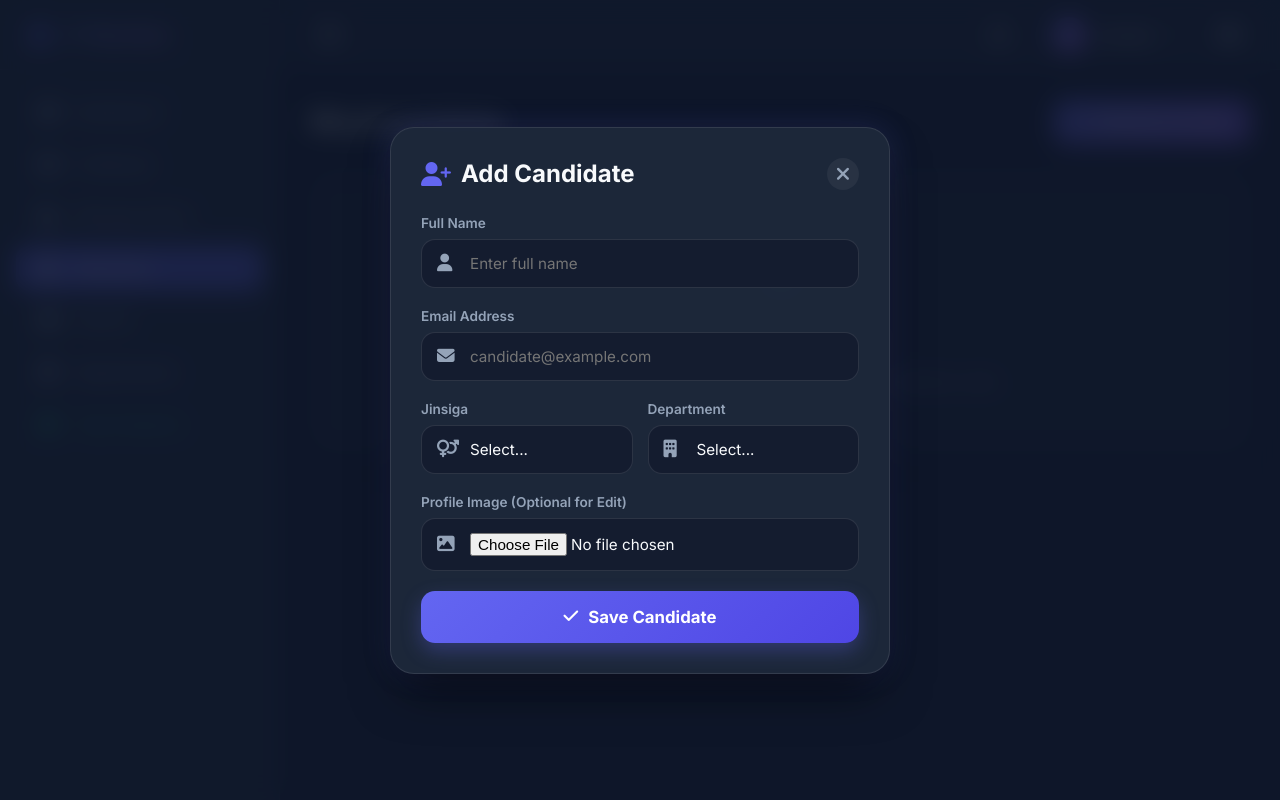
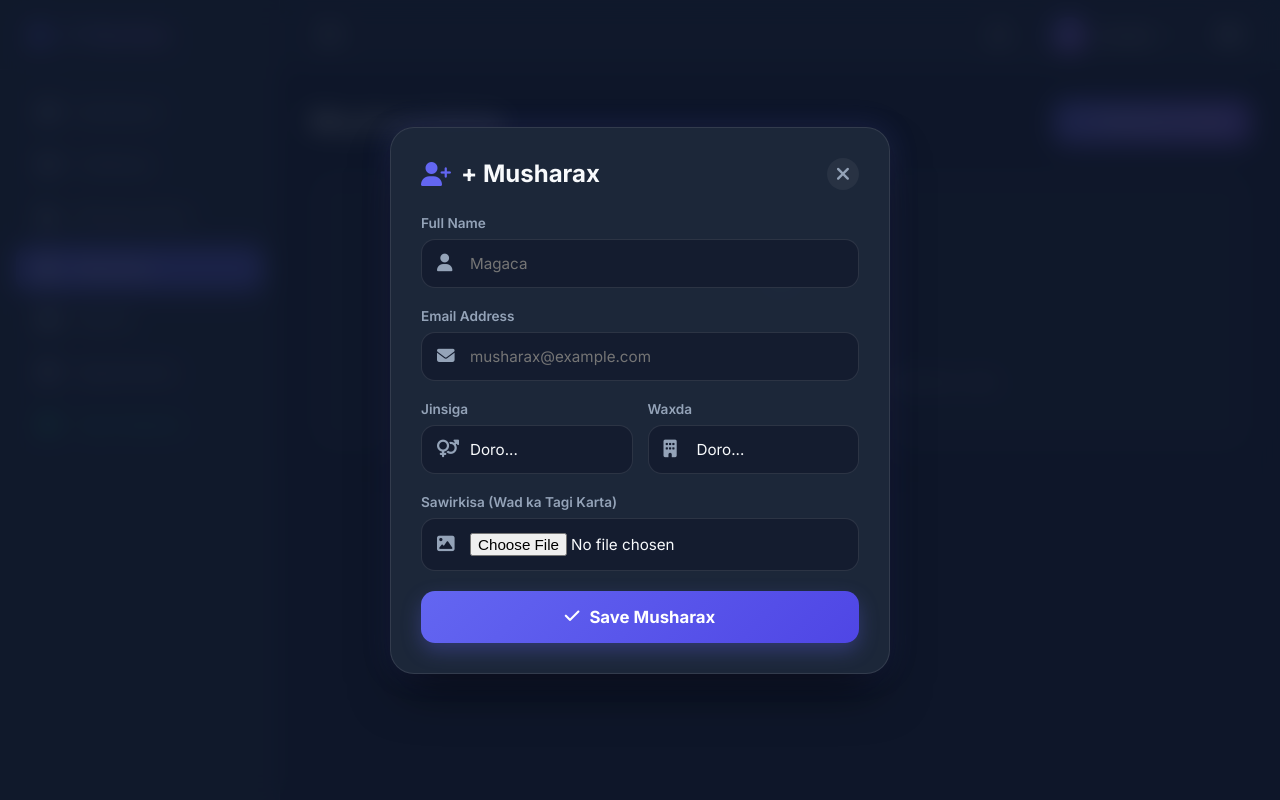
Before and after one commit to ayuu78fge2dy2tswg76fty/PElection, a Django app: page /dashboard/musharax/ in a window 1280 px wide, after a click on "Musharax Cusub". Run offline with Django 5.2, Linux system fonts and the light colour scheme; the visitor is signed in with stand-in values (Sample User, id 1); data that the repository does not hold is empty.

Commit message:
User Freindely ayan ka dhigay

```diff
--- a/PElection/adminapp/templates/adminapp/musharax.html
+++ b/PElection/adminapp/templates/adminapp/musharax.html
@@ -782,7 +782,7 @@
                 <label class="form-label">Full Name</label>
                 <div class="input-wrapper">
                     <i class="fa-solid fa-user input-icon"></i>
-                    <input type="text" name="m_name" id="m_name" class="form-control" placeholder="Enter full name" required>
+                    <input type="text" name="m_name" id="m_name" class="form-control" placeholder="Magaca" required>
                 </div>
             </div>
 
@@ -790,7 +790,7 @@
                 <label class="form-label">Email Address</label>
                 <div class="input-wrapper">
                     <i class="fa-solid fa-envelope input-icon"></i>
-                    <input type="email" name="m_email" id="m_email" class="form-control" placeholder="candidate@example.com" required>
+                    <input type="email" name="m_email" id="m_email" class="form-control" placeholder="musharax@example.com" required>
                 </div>
             </div>
 
@@ -800,18 +800,18 @@
                     <div class="input-wrapper">
                         <i class="fa-solid fa-venus-mars input-icon"></i>
                         <select name="m_gender" id="m_gender" class="form-control" required>
-                            <option value="" disabled selected>Select...</option>
+                            <option value="" disabled selected>Doro...</option>
                             <option value="lab">Lab </option>
                             <option value="dhadig">DHadig</option>
                         </select>
                     </div>
                 </div>
                 <div>
-                    <label class="form-label">Department</label>
+                    <label class="form-label">Waxda</label>
                     <div class="input-wrapper">
                         <i class="fa-solid fa-building input-icon"></i>
                         <select name="m_depadrments" id="m_depadrments" class="form-control" required>
-                            <option value="" disabled selected>Select...</option>
+                            <option value="" disabled selected>Doro...</option>
                             {% for dept in departments %}
                                 <option value="{{ dept.id }}">{{ dept.d_name|default:dept }}</option>
                             {% endfor %}
@@ -821,7 +821,7 @@
             </div>
 
             <div class="form-group">
-                <label class="form-label">Profile Image (Optional for Edit)</label>
+                <label class="form-label">Sawirkisa  (Wad ka Tagi Karta)</label>
                 <div class="input-wrapper">
                     <i class="fa-solid fa-image input-icon"></i>
                     <input type="file" name="m_image" class="form-control" accept="image/*" style="padding-left: 48px;">
@@ -829,7 +829,7 @@
             </div>
 
             <button type="submit" class="btn-submit" id="submitBtnText">
-                <i class="fa-solid fa-check"></i> Save Candidate
+                <i class="fa-solid fa-check"></i> Xare
             </button>
         </form>
     </div>
@@ -905,7 +905,7 @@
 
             <!-- Departments Breakdown Card -->
             <div class="analytics-panel panel-full">
-                <div class="panel-title"><i class="fa-solid fa-building"></i> Department Samayntoda & Guud Ahan</div>
+                <div class="panel-title"><i class="fa-solid fa-building"></i> Samaynta Waxaha & Guud Ahan</div>
                 <div class="dept-list" id="viewDeptList">
                     <!-- Dynamic Content -->
                 </div>
@@ -920,7 +920,7 @@
         <div class="delete-icon-wrapper">
             <i class="fa-solid fa-exclamation-triangle"></i>
         </div>
-        <h2 style="color: var(--text-primary); font-size: 1.5rem; margin-bottom: 15px;">Delete Candidate?</h2>
+        <h2 style="color: var(--text-primary); font-size: 1.5rem; margin-bottom: 15px;">Tirtir Musharax?</h2>
         <p class="delete-text">Ma hubtaa in aad tirtirto musharax <br><strong id="deleteCandidateName"></strong>?</p>
 
         <form action="" method="POST">
@@ -928,8 +928,8 @@
             <input type="hidden" name="action" value="delete">
             <input type="hidden" name="candidate_id" id="deleteCandidateId" value="">
             <div class="delete-actions">
-                <button type="button" class="btn-cancel" onclick="closeModal('deleteModal')">Cancel</button>
-                <button type="submit" class="btn-confirm-delete">Yes, Delete</button>
+                <button type="button" class="btn-cancel" onclick="closeModal('deleteModal')">Kalabo</button>
+                <button type="submit" class="btn-confirm-delete">Haa</button>
             </div>
         </form>
     </div>
@@ -946,8 +946,8 @@
             document.getElementById('candidateForm').reset();
             document.getElementById('formAction').value = 'add';
             document.getElementById('candidateId').value = '';
-            document.getElementById('modalTitle').innerHTML = '<i class="fa-solid fa-user-plus"></i> Add Candidate';
-            document.getElementById('submitBtnText').innerHTML = '<i class="fa-solid fa-check"></i> Save Candidate';
+            document.getElementById('modalTitle').innerHTML = '<i class="fa-solid fa-user-plus"></i> + Musharax';
+            document.getElementById('submitBtnText').innerHTML = '<i class="fa-solid fa-check"></i> Save Musharax';
         }
     }
 
@@ -995,7 +995,7 @@
                             <div class="dept-bar-fill" style="width: 0%;" data-target-width="${dept.pct}%"></div>
                         </div>
                         <div style="font-size: 0.8rem; color: var(--text-secondary); margin-top: 8px; display: flex; justify-content: space-between; align-items: center;">
-                            <span>Gud Ahan ${dept.name}: <strong style="color: #a855f7;">${dept.sys_pct}%</strong> (${dept.votes} out of ${dept.sys_total} total)</span>
+                            <span>Gud Ahan ${dept.name}: <strong style="color: #a855f7;">${dept.sys_pct}%</strong> (${dept.votes} INTA ${dept.sys_total} Guud)</span>
                             <div style="width: 100px; height: 4px; background: rgba(255,255,255,0.05); border-radius: 4px; overflow: hidden;">
                                 <div style="height: 100%; background: #a855f7; width: 0%; transition: width 1.5s;" data-sys-target="${dept.sys_pct}%"></div>
                             </div>
@@ -1005,7 +1005,7 @@
                 deptListEl.innerHTML += itemHTML;
             });
         } else {
-            deptListEl.innerHTML = '<div style="color: var(--text-secondary); text-align: center; padding: 20px;">No department data available.</div>';
+            deptListEl.innerHTML = '<div style="color: var(--text-secondary); text-align: center; padding: 20px;">waxna Kuma Codayn.</div>';
         }
 
         // Open Modal First
@@ -1047,8 +1047,8 @@
         document.getElementById('m_depadrments').value = deptId;
 
         // Update Titles
-        document.getElementById('modalTitle').innerHTML = '<i class="fa-solid fa-user-pen"></i> Edit Candidate';
-        document.getElementById('submitBtnText').innerHTML = '<i class="fa-solid fa-floppy-disk"></i> Update Candidate';
+        document.getElementById('modalTitle').innerHTML = '<i class="fa-solid fa-user-pen"></i> Edit Musharax';
+        document.getElementById('submitBtnText').innerHTML = '<i class="fa-solid fa-floppy-disk"></i> Update Musharax';
 
         // Open Modal
         openModal('addModal');
```
Also changed, not shown: PElection/Codbixiye/admin.py (+11 -0 lines), PElection/Depadrments/admin.py (+11 -0 lines), PElection/Musharax/admin.py (+12 -0 lines), PElection/adminapp/templates/adminapp/codbixiye.html (+4 -4 lines), PElection/adminapp/templates/adminapp/dashboard.html (+4 -4 lines), PElection/adminapp/templates/adminapp/departments.html (+22 -22 lines), PElection/adminapp/templates/adminapp/voiteid.html (+18 -18 lines).
